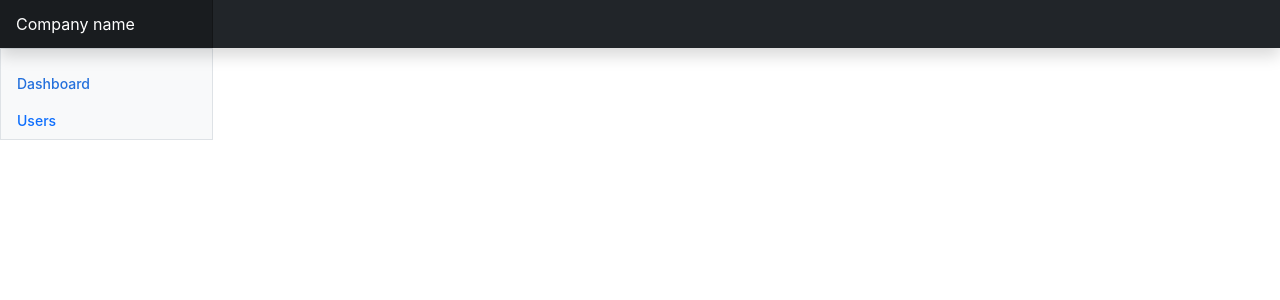
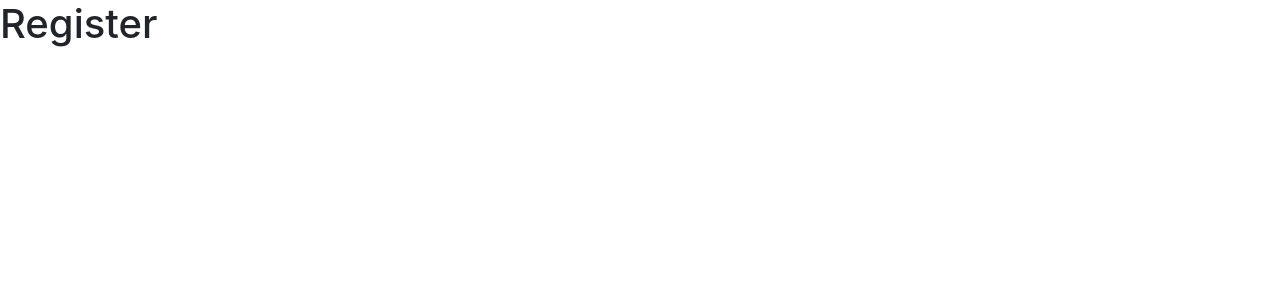
Before and after one commit to ngelrojas/prj-admin, a React (Create React App) app in the folder react-admin/: page /register in a window 1280 px wide. Shown: the top 300 px of the page. Built offline with nearby package versions, Linux system fonts and the light colour scheme.

Commit message:
add: adding wrapper component

```diff
--- a/react-admin/src/App.tsx
+++ b/react-admin/src/App.tsx
@@ -5,27 +5,22 @@ import Menu from "./components/Menu";
 import Dashboard from "./pages/Dashboard";
 import Users from "./pages/Users";
 import {BrowserRouter, Route, Routes} from "react-router-dom";
+import Register from "./pages/Register";
 
 
 function App() {
 
     return (
+        <div className="App">
         <BrowserRouter basename="/">
-            <div className="App">
-              <Nav />
-              <div className="container-fluid">
-                <div className="row">
-                    <Menu />
-                  <main className="col-md-9 ms-sm-auto col-lg-10 px-md-4">
-                      <Routes>
-                          <Route path={"/"} element={<Dashboard />} />
-                          <Route path={"/users"} element={<Users />} />
-                      </Routes>
-                  </main>
-                </div>
-              </div>
-            </div>
+            <Routes>
+                <Route path={"/"} element={<Dashboard />} />
+                <Route path={"/users"} element={<Users />} />
+                <Route path={"/register"} element={<Register />} />
+            </Routes>
+
         </BrowserRouter>
+        </div>
   );
 }
 
--- /dev/null
+++ b/react-admin/src/components/Wrapper.tsx
@@ -0,0 +1,28 @@
+import React, {Component, ReactNode} from "react";
+import Nav from "./Nav";
+import Menu from "./Menu";
+
+interface WrapperProps{
+    children: ReactNode
+}
+
+class Wrapper extends Component<WrapperProps>{
+    render(){
+        return(
+            <>
+                <Nav />
+
+                <div className="container-fluid">
+                    <div className="row">
+                        <Menu />
+                        <main className="col-md-9 ms-sm-auto col-lg-10 px-md-4">
+                            {this.props.children}
+                        </main>
+                    </div>
+                </div>
+            </>
+        )
+    }
+}
+
+export default Wrapper;
--- a/react-admin/src/pages/Dashboard.tsx
+++ b/react-admin/src/pages/Dashboard.tsx
@@ -1,11 +1,12 @@
 import  React, {Component} from "react";
+import Wrapper from "../components/Wrapper";
 
 class Dashboard extends Component{
     render(){
         return(
-            <div>
+            <Wrapper>
                 <h1>Dashboard</h1>
-            </div>
+            </Wrapper>
         )
     }
 }
--- /dev/null
+++ b/react-admin/src/pages/Register.tsx
@@ -0,0 +1,12 @@
+import React, {Component} from "react";
+
+class Register extends Component{
+    render(){
+        return(
+            <div>
+                <h1>Register</h1>
+            </div>
+        )
+    }
+}
+export default Register;
--- a/react-admin/src/pages/Users.tsx
+++ b/react-admin/src/pages/Users.tsx
@@ -1,8 +1,10 @@
 import React, {Component} from "react";
+import Wrapper from "../components/Wrapper";
 
 class Users extends Component{
     render(){
         return(
+            <Wrapper>
                 <div className="table-responsive small">
                     <table className="table table-striped table-sm">
                         <thead>
@@ -25,6 +27,7 @@ class Users extends Component{
                         </tbody>
                     </table>
                 </div>
+            </Wrapper>
         )
     }
 }
```
Lines whose indentation alone changed are shown as unchanged.
